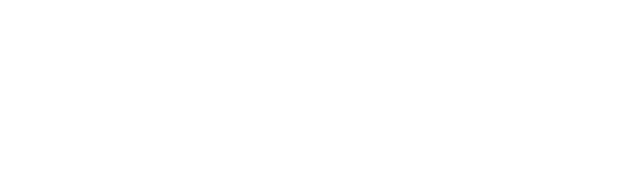
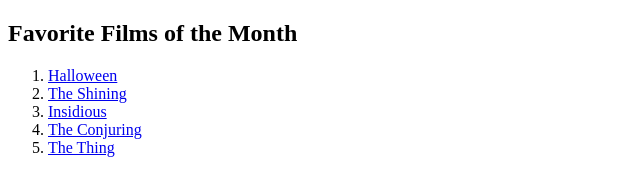
Before and after one commit to joelalba98/CV, a plain HTML site: page FilmsoftheMonth.html in a window 1280 px wide. Shown: the whole page, without its empty margins (0-640 px from the left). Drawn offline with Linux system fonts and the light colour scheme.

Commit message:
Fix the blank screen on the url page

```diff
--- a/FilmsoftheMonth.html
+++ b/FilmsoftheMonth.html
@@ -5,8 +5,7 @@
     <title>Films of the Month</title>
   </head>
   <body>
-<!-- This is the list of films of the month and all the films are linked to IMBd pages that have the info for the films.
-    <h2>Favorite Horror Films of the month</h2>
+    <h2>Favorite Films of the Month</h2>
     <ol>
       <li><a href="https://www.imdb.com/title/tt0077651/?ref_=fn_al_tt_1">Halloween</a></li>
       <li><a href="https://www.imdb.com/title/tt0081505/?ref_=fn_al_tt_1">The Shining</a></li>
```
